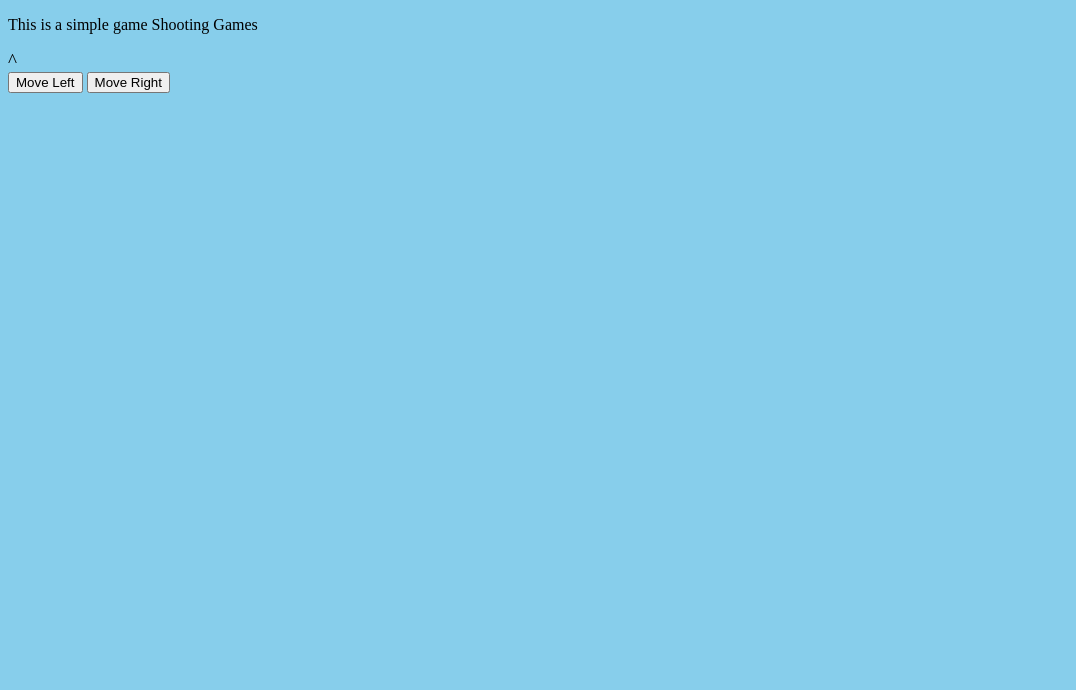
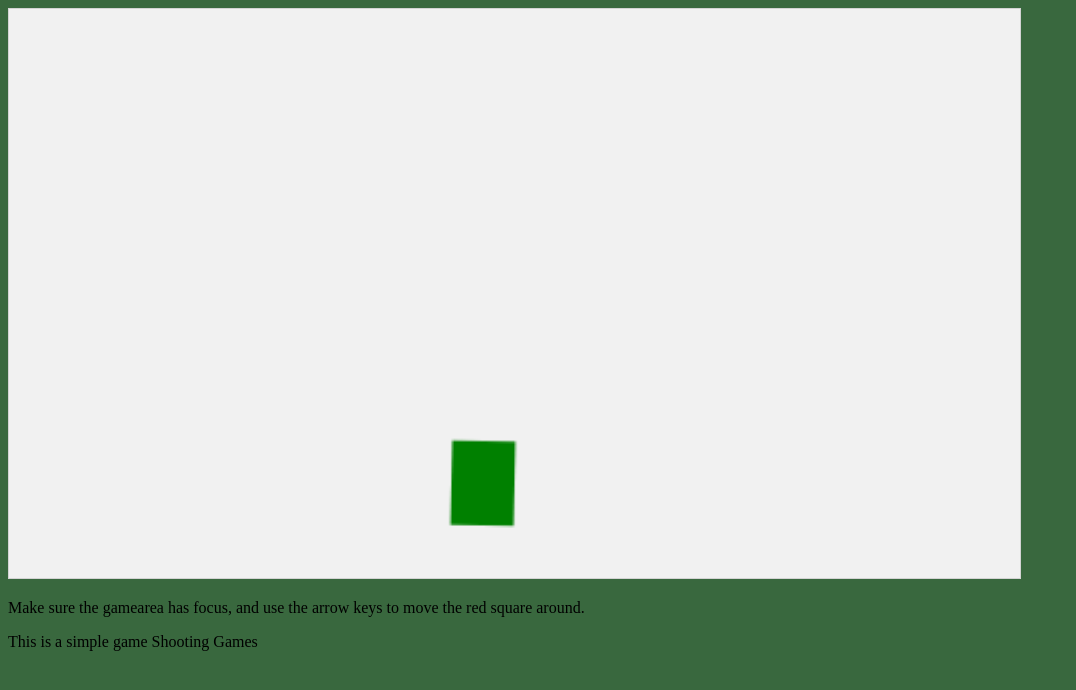
Before and after one commit to samirgaire10/Shooting-Games, a plain HTML site: page index.html in a window 1280 px wide. Shown: the whole page, without its empty margins (0-1076 px from the left). Drawn offline with Linux system fonts and the light colour scheme.

Commit message:
moveable-char

```diff
--- a/index.html
+++ b/index.html
@@ -8,17 +8,11 @@
     <link rel="stylesheet" href="./style.css">
 </head>
 
-<body>
-    <p>This is a simple game Shooting Games</p>
+<body onload="startGame()">
 
 
-    <div class="main_char">
-        ^
-    </div>
-
-
-    <button onclick="moveLeft()">Move Left</button>
-    <button onclick="moveRight()">Move Right</button>
+    <p>Make sure the gamearea has focus, and use the arrow keys to move the red square around.</p>
+    <p>This is a simple game Shooting Games</p>
 
 </body>
 <script src="./script.js"></script>
--- a/script.js
+++ b/script.js
@@ -0,0 +1,83 @@
+var myGamePiece;
+var myObstacle;
+
+function startGame() {
+  // size and position of the main character
+  myGamePiece = new component(40, 30, "green", 225, 225);
+  myObstacle = new component(10, 200, "red", 300, 120);
+
+  myGameArea.start();
+}
+
+var myGameArea = {
+  canvas: document.createElement("canvas"),
+  start: function () {
+    this.canvas.width = 480;
+    this.canvas.height = 270;
+    this.context = this.canvas.getContext("2d");
+    document.body.insertBefore(this.canvas, document.body.childNodes[0]);
+    this.frameNo = 0;
+    this.interval = setInterval(updateGameArea, 20);
+    window.addEventListener("keydown", function (e) {
+      e.preventDefault();
+      myGameArea.keys = myGameArea.keys || [];
+      myGameArea.keys[e.keyCode] = e.type == "keydown";
+    });
+    window.addEventListener("keyup", function (e) {
+      myGameArea.keys[e.keyCode] = e.type == "keydown";
+    });
+  },
+  stop: function () {
+    clearInterval(this.interval);
+  },
+  clear: function () {
+    this.context.clearRect(0, 0, this.canvas.width, this.canvas.height);
+  },
+};
+
+function component(width, height, color, x, y, type) {
+  this.type = type;
+  this.width = width;
+  this.height = height;
+  this.speed = 0;
+  this.angle = -300;
+  this.moveAngle = 0;
+  this.x = x;
+  this.y = y;
+  this.update = function () {
+    ctx = myGameArea.context;
+    ctx.save();
+    ctx.translate(this.x, this.y);
+    ctx.rotate(this.angle);
+    ctx.fillStyle = color;
+    ctx.fillRect(this.width / -2, this.height / -2, this.width, this.height);
+    ctx.restore();
+  };
+  this.newPos = function () {
+    this.angle += (this.moveAngle * Math.PI) / 180;
+    this.x += this.speed * Math.sin(this.angle);
+    this.y -= this.speed * Math.cos(this.angle);
+  };
+}
+
+function updateGameArea() {
+  myGameArea.clear();
+  myGamePiece.moveAngle = 0;
+  myGamePiece.speed = 0;
+  //   left
+  if (myGameArea.keys && myGameArea.keys[37]) {
+    myGamePiece.speed = -1;
+  }
+  if (myGameArea.keys && myGameArea.keys[39]) {
+    myGamePiece.speed = 1;
+  }
+  if (myGameArea.keys && myGameArea.keys[38]) {
+    myGamePiece.speed = 1;
+  }
+  //   down
+  if (myGameArea.keys && myGameArea.keys[40]) {
+    myGamePiece.speed = -1;
+  }
+  myGamePiece.newPos();
+  myGamePiece.update();
+}
--- a/style.css
+++ b/style.css
@@ -1,12 +1,10 @@
 body
 {
-    background-color: skyblue;
+    background-color: rgb(57, 104, 62);
 }
 
-.main_char
-{
-    font-size: larger;
-    transition: left 0.5s ease-in-out;
-
-
+canvas {
+    border:1px solid #d3d3d3;
+    background-color: #f1f1f1;
+    width: 80%;
 }
```
